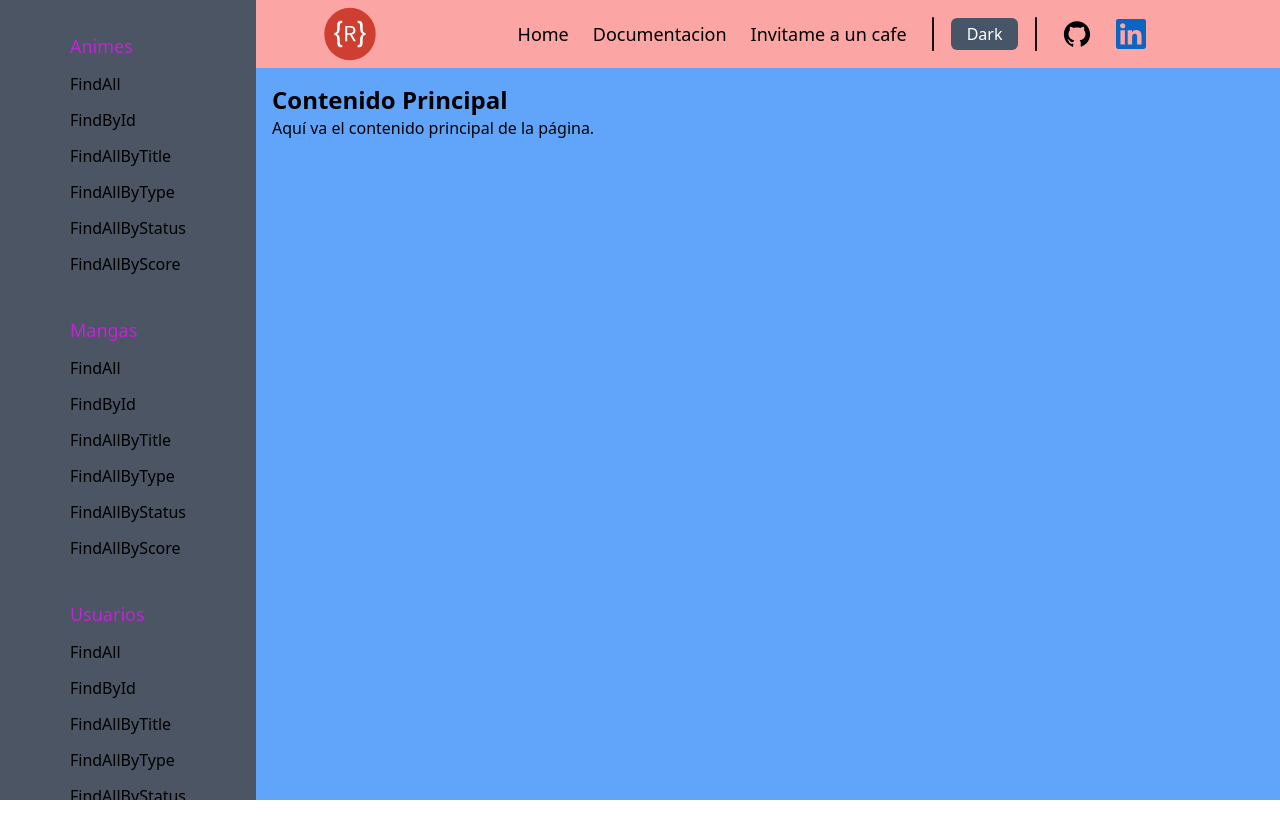
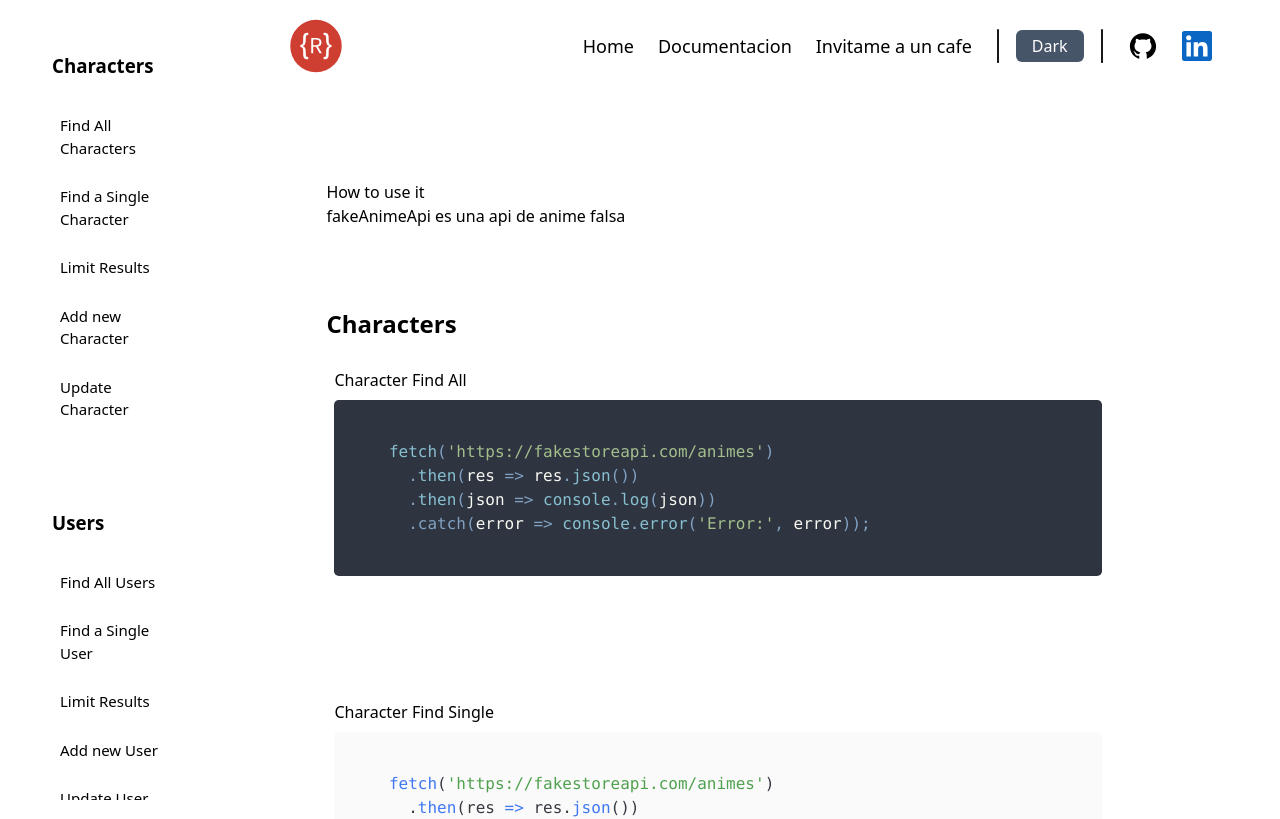
Before and after one commit to M0R4X08/DocumentationApiWarhammer, a React (Vite) app: page / in a window 1280 px wide. Shown: the top 819 px of the page. Built offline with nearby package versions, Linux system fonts and the light colour scheme.

Commit message:
fixed: add Links for sidebar and solution bug scroll
feat: add font Lexend

```diff
--- a/index.html
+++ b/index.html
@@ -3,11 +3,15 @@
   <head>
     <meta charset="UTF-8" />
     <link rel="icon" type="image/svg+xml" href="/vite.svg" />
+    <link rel="preconnect" href="https://fonts.googleapis.com">
+    <link rel="preconnect" href="https://fonts.gstatic.com" crossorigin>
+    <link href="https://fonts.googleapis.com/css2?family=Lexend:wght@100..900&display=swap" rel="stylesheet">
     <meta name="viewport" content="width=device-width, initial-scale=1.0" />
     <title>Vite + React + TS</title>
   </head>
   <body>
-    <div id="root" class="flex h-screen"></div>
+    <div id="root" class="flex w-screen h-screen"></div>
+
     <script type="module" src="/src/main.tsx"></script>
   </body>
 </html>
--- a/package.json
+++ b/package.json
@@ -11,13 +11,17 @@
   },
   "dependencies": {
     "react": "^18.3.1",
-    "react-dom": "^18.3.1"
+    "react-dom": "^18.3.1",
+    "react-scroll": "^1.9.0",
+    "react-syntax-highlighter": "^15.5.0"
   },
   "devDependencies": {
     "@eslint/js": "^9.9.0",
     "@iconify/react": "^5.0.2",
     "@types/react": "^18.3.3",
     "@types/react-dom": "^18.3.0",
+    "@types/react-scroll": "^1.8.10",
+    "@types/react-syntax-highlighter": "^15.5.13",
     "@vitejs/plugin-react": "^4.3.1",
     "autoprefixer": "^10.4.20",
     "eslint": "^9.9.0",
--- a/src/App.tsx
+++ b/src/App.tsx
@@ -1,22 +1,19 @@
-import { useState } from "react";
-import reactLogo from "./assets/react.svg";
-import viteLogo from "/vite.svg";
 import Nav from "./Components/NavBar/Nav";
 import SideBar from "./Components/SideBar/SideBar";
+import MainContent from "./Components/Main/MainContent";
 function App() {
   return (
     <>
       <SideBar />
-      <div className="flex flex-col flex-grow">
+
+      <div className="flex flex-col flex-grow container ml-0 sm:ml-[18%]">
         <header>
           <Nav />
         </header>
 
         {/* Contenido principal */}
-        <main className="flex-grow p-4 bg-blue-400">
-          {/* Aquí iría el contenido principal */}
-          <h1 className="text-2xl font-bold">Contenido Principal</h1>
-          <p>Aquí va el contenido principal de la página.</p>
+        <main className="flex-grow p-4 ">
+          <MainContent />
         </main>
       </div>
     </>
--- /dev/null
+++ b/src/Components/Main/MainContent.tsx
@@ -0,0 +1,64 @@
+import { getAllAnimes } from "./Metodos";
+import { oneLight, nord } from "react-syntax-highlighter/dist/esm/styles/prism";
+
+import ShowCode from "./ShowCode";
+const MainContent = () => {
+  return (
+    <>
+      <section className="m-2 sm:m-20">
+        <div>
+          <h2>How to use it</h2>
+          <p>fakeAnimeApi es una api de anime falsa </p>
+        </div>
+      </section>
+      <section className="m-2 sm:m-20">
+        <ul className="flex flex-col gap-5">
+          <h2 className="text-2xl font-semibold">Characters</h2>
+          <li>
+            <ShowCode
+              id="character-find-all"
+              title="Character Find All"
+              style={nord}
+              code={getAllAnimes}
+            />
+          </li>
+          <li>
+            <ShowCode
+              id="character-find-single"
+              title="Character Find Single"
+              style={oneLight}
+              code={getAllAnimes}
+            />
+          </li>
+          <li>
+            <ShowCode
+              id="character-limit"
+              title="Limit Results"
+              style={nord}
+              code={getAllAnimes}
+            />
+          </li>
+          <li>
+            <ShowCode
+              id="character-add"
+              title="Add new Character"
+              style={nord}
+              code={getAllAnimes}
+            />
+          </li>
+          <li>
+            <ShowCode
+              id="character-update"
+              title="Update Character"
+              style={nord}
+              code={getAllAnimes}
+            />
+          </li>
+        </ul>
+        <div className="h-[50vh]"></div>
+      </section>
+    </>
+  );
+};
+
+export default MainContent;
--- /dev/null
+++ b/src/Components/Main/Metodos.ts
@@ -0,0 +1,6 @@
+export const getAllAnimes = `
+    fetch('https://fakestoreapi.com/animes')
+      .then(res => res.json())
+      .then(json => console.log(json))
+      .catch(error => console.error('Error:', error));
+    `;
--- /dev/null
+++ b/src/Components/Main/ShowCode.tsx
@@ -0,0 +1,24 @@
+import { Prism as SyntaxHighlighter } from "react-syntax-highlighter";
+import { Element } from "react-scroll";
+interface ShowCodeProps {
+  id: string;
+  code: string;
+  title: string;
+  style: any;
+}
+
+const ShowCode: React.FC<ShowCodeProps> = ({ id, code, title, style }) => {
+  return (
+    <Element name={id} className="min-h-72 p-2">
+      <h3>{title}</h3>
+      <div className="overflow-x-auto max-w-full sm:max-w-screen-md">
+        <SyntaxHighlighter language="javascript" style={style}>
+          {code}
+        </SyntaxHighlighter>
+      </div>
+      <div style={{ height: "10vh" }}></div>
+    </Element>
+  );
+};
+
+export default ShowCode;
--- a/src/Components/NavBar/Nav.tsx
+++ b/src/Components/NavBar/Nav.tsx
@@ -21,10 +21,10 @@ const Nav: React.FC<NavProps> = () => {
     setShowSmallMenu(!showSmallMenu);
   };
   return (
-    <nav className=" bg-red-300 p-4 top-0">
+    <nav className=" p-2 top-0 mt-2">
       <div className="container mx-auto flex justify-between items-center">
-        <div id="logo" className="mx-12 fixed">
-          <a href="/" className="text-6xl text-red-700">
+        <div id="logo" className="mx-12">
+          <a href="/" className="text-6xl  text-red-700">
             <LogoRest />
           </a>
         </div>
--- a/src/Components/SideBar/SideBar.tsx
+++ b/src/Components/SideBar/SideBar.tsx
@@ -1,45 +1,47 @@
+import { Link } from "react-scroll";
+
 const SideBar = () => {
+  const metodsCharacters = [
+    { name: "Find All Characters", to: "character-find-all" },
+    { name: "Find a Single Character", to: "character-find-single" },
+    { name: "Limit Results", to: "character-limit" },
+    { name: "Add new Character", to: "character-add" },
+    { name: "Update Character", to: "character-update" },
+  ];
+
+  const metodsUsers = [
+    { name: "Find All Users", to: "users" },
+    { name: "Find a Single User", to: "users" },
+    { name: "Limit Results", to: "users" },
+    { name: "Add new User", to: "users" },
+    { name: "Update User", to: "users" },
+  ];
+
   return (
-    <aside className="hidden sm:flex flex-col items-center justify-start bg-gray-600 w-64 gap-10 overflow-y-auto p-8 ">
-      <ul className="flex flex-col gap-3">
-        <li>
-          <h3 className="text-lg text-fuchsia-600">Animes</h3>
+    <aside className="fixed hidden h-full sm:flex flex-col items-center justify-start bg-gray-50/5 w-[18%] gap-10 overflow-y-auto p-8 ">
+      <ul className="flex min-w-0 flex-col gap-2.5 m-5 font-lexendtext-gray-900">
+        <li className="text-[1.17rem] font-bold mb-4">
+          <h3>Characters</h3>
         </li>
-        <li>
-          <a href="#m-all">FindAll</a>
+        {metodsCharacters.map((method) => (
+          <Link spy={true} smooth={true} to={method.to} offset={-40}>
+            <li className="text-[15px] m-2 font-normal cursor-pointer">
+              {method.name}
+            </li>
+          </Link>
+        ))}
+      </ul>
+      <ul className="flex flex-col min-w-0 gap-2.5 m-5">
+        <li className="text-[1.17rem] font-bold mb-4">
+          <h3>Users</h3>
         </li>
-        <li>FindById</li>
-        <li>FindAllByTitle</li>
-        <li>FindAllByType</li>
-        <li>FindAllByStatus</li>
-        <li>FindAllByScore</li>
-      </ul>
-
-      <ul className="flex flex-col gap-3">
-        <li>
-          <h3 className="text-lg text-fuchsia-600">Mangas</h3>
-        </li>
-        <li>
-          <a href="#m-all">FindAll</a>
-        </li>
-        <li>FindById</li>
-        <li>FindAllByTitle</li>
-        <li>FindAllByType</li>
-        <li>FindAllByStatus</li>
-        <li>FindAllByScore</li>
-      </ul>
-      <ul className="flex flex-col gap-3">
-        <li>
-          <h3 className="text-lg text-fuchsia-600">Usuarios</h3>
-        </li>
-        <li>
-          <a href="#m-all">FindAll</a>
-        </li>
-        <li>FindById</li>
-        <li>FindAllByTitle</li>
-        <li>FindAllByType</li>
-        <li>FindAllByStatus</li>
-        <li>FindAllByScore</li>
+        {metodsUsers.map((method) => (
+          <Link spy={true} smooth={true} to={method.to} offset={0}>
+            <li className="text-[15px] m-2 font-normal cursor-pointer">
+              {method.name}
+            </li>
+          </Link>
+        ))}
       </ul>
     </aside>
   );
--- a/tailwind.config.js
+++ b/tailwind.config.js
@@ -2,7 +2,11 @@
 export default {
   content: ["./index.html", "./src/**/*.{js,ts,jsx,tsx}"],
   theme: {
-    extend: {},
+    extend: {
+      fontFamily: {
+        lexend: ["Lexend"],
+      },
+    },
   },
   plugins: [],
 };
```
Also changed, not shown: 1 other file (tests, documents, lock files or other folders).
